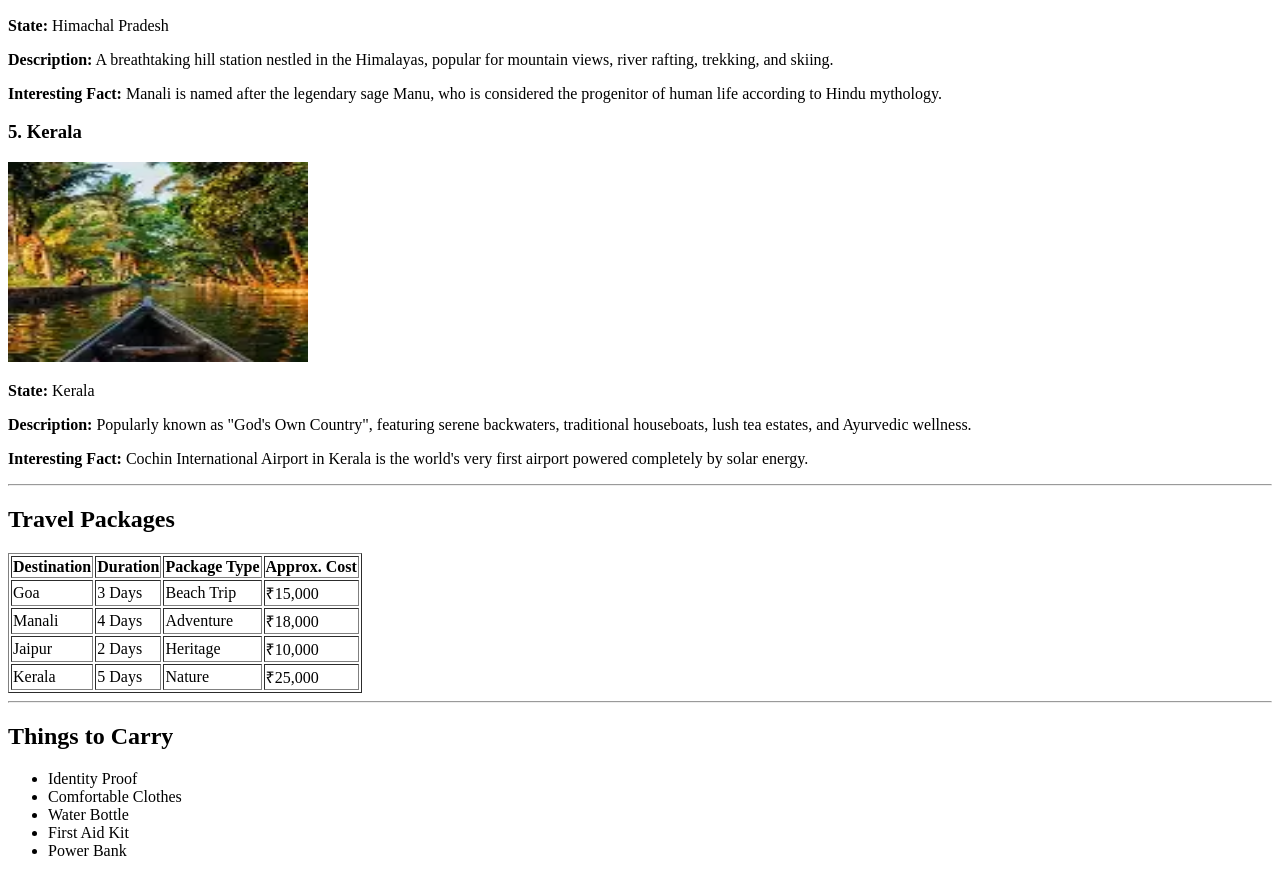
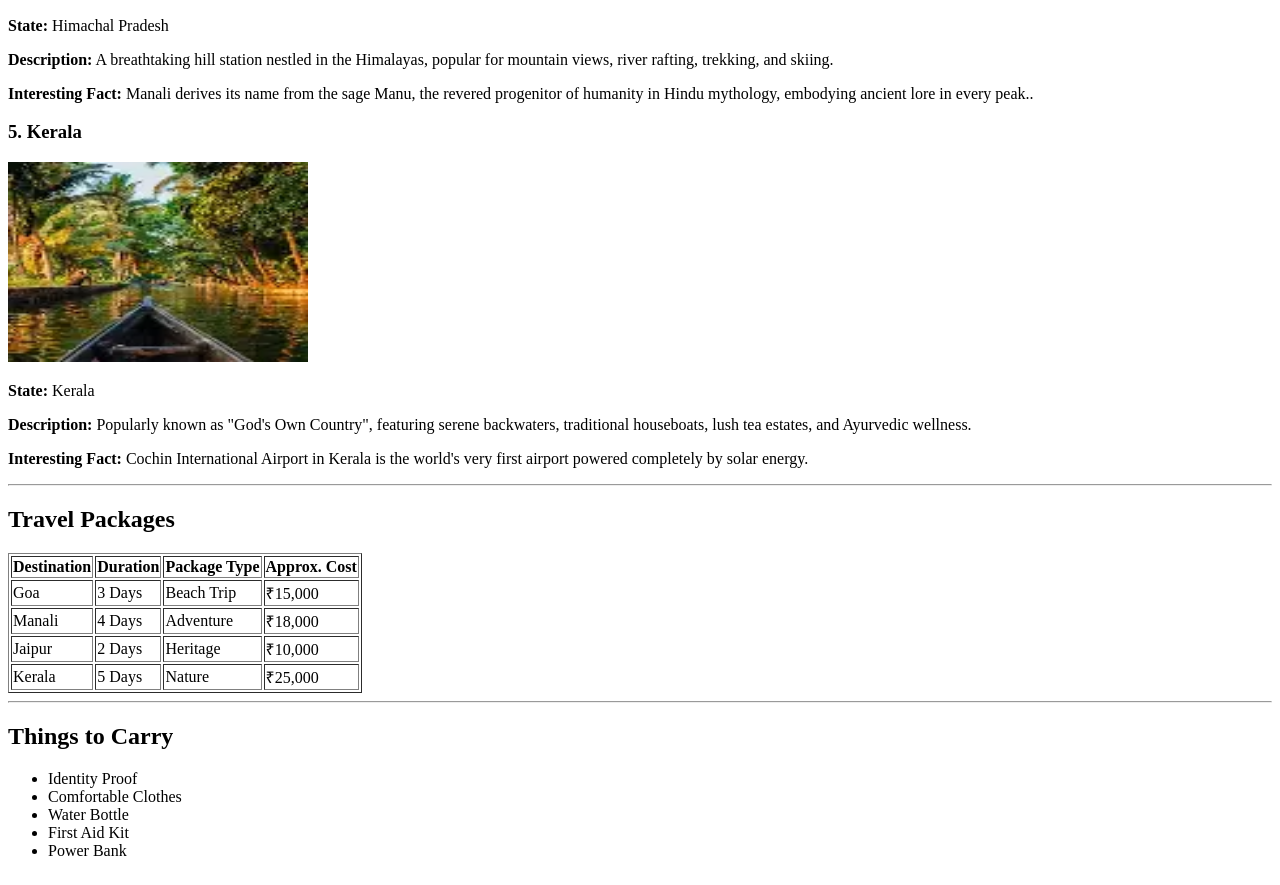
Before and after one commit to rihanali-dev/Explore_India, a plain HTML site: page index.html in a window 1280 px wide. Shown: the part 1644-2529 px from the top of the page. Drawn offline with Linux system fonts and the light colour scheme.

Commit message:
Update index.html

```diff
--- a/index.html
+++ b/index.html
@@ -85,7 +85,7 @@
 <!-- Short description of Manali[span_40](start_span)[span_40](end_span) -->
 <p><b>Description:</b> A breathtaking hill station nestled in the Himalayas, popular for mountain views, river rafting, trekking, and skiing.</p>
 <!-- Interesting fact about Manali[span_41](start_span)[span_41](end_span) -->
-<p><b>Interesting Fact:</b> Manali is named after the legendary sage Manu, who is considered the progenitor of human life according to Hindu mythology.</p>
+<p><b>Interesting Fact:</b> Manali derives its name from the sage Manu, the revered progenitor of humanity in Hindu mythology, embodying ancient lore in every peak..</p>
 
 <!-- Destination 5: Kerala[span_42](start_span)[span_42](end_span) -->
 <h3>5. Kerala</h3>
```
